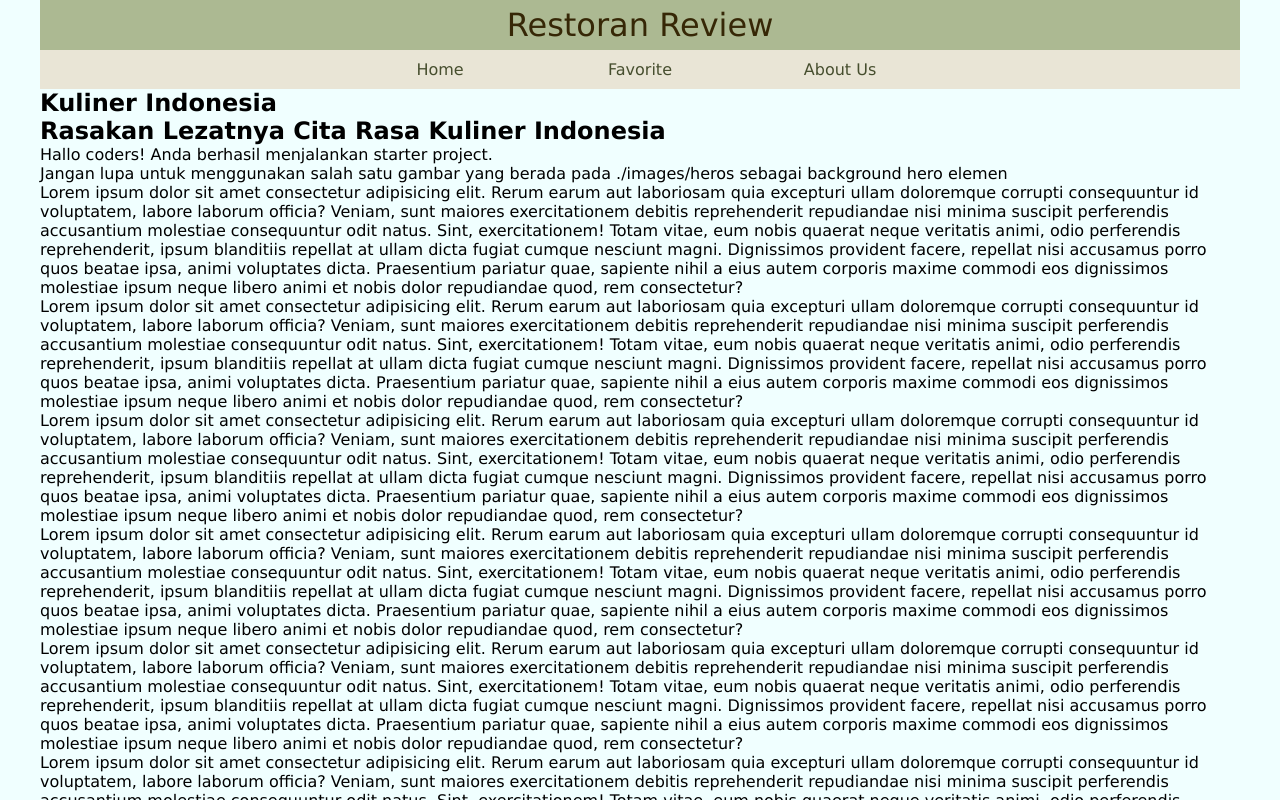
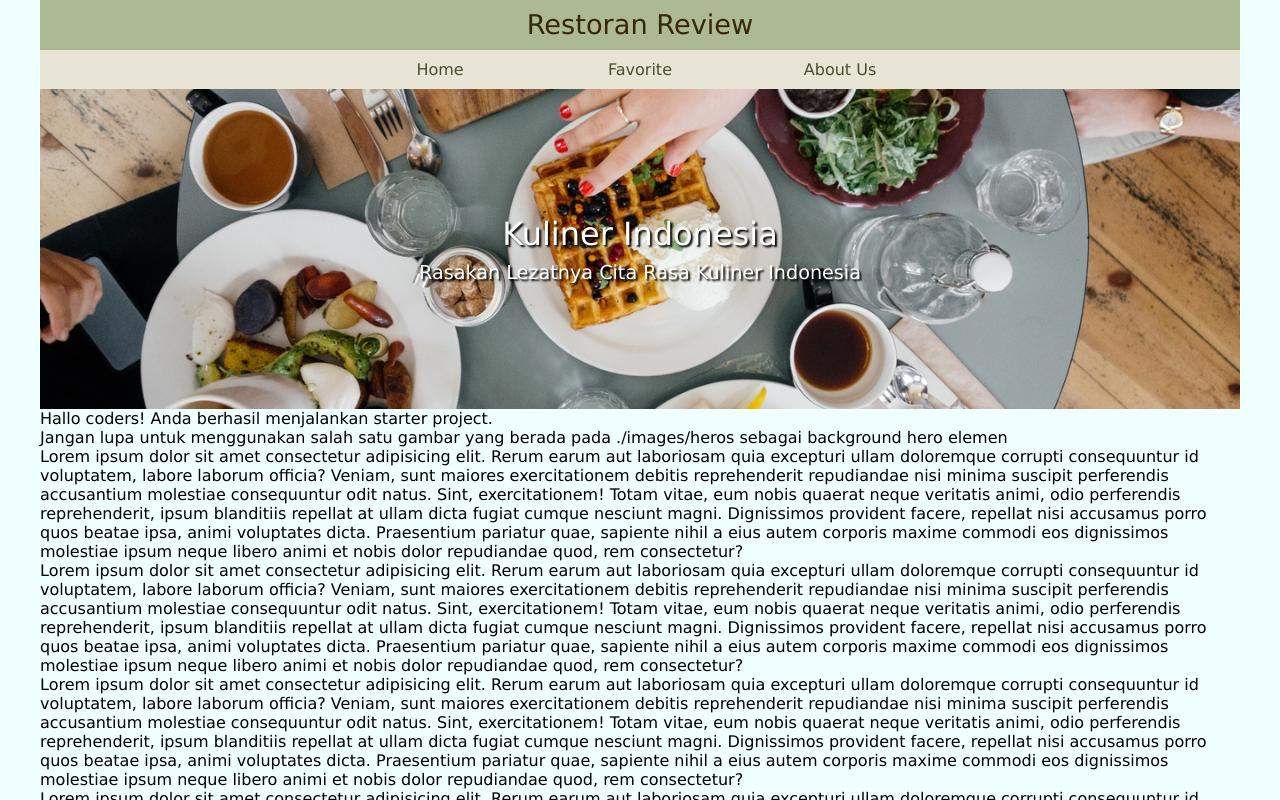
Before and after one commit to oets-man/dicoding-web-expert, a website built with webpack: page restaurant-apps/src/templates/index.html in a window 1280 px wide. Shown: the top 800 px of the page. Built offline with nearby package versions, Linux system fonts and the light colour scheme; files whose address does not match are found by name.

Commit message:
create branch tes img content

```diff
--- a/restaurant-apps/src/styles/main.scss
+++ b/restaurant-apps/src/styles/main.scss
@@ -1,10 +1,4 @@
 @import url('https://fonts.googleapis.com/css2?family=Barlow:ital,wght@0,100;0,200;0,300;0,400;1,100;1,200;1,300&display=swap');
-* {
-	margin: 0;
-	padding: 0;
-	box-sizing: border-box;
-	font-family: 'Ubuntu', Geneva, Tahoma, sans-serif;
-}
 // variables
 $tablet: 768px;
 $laptop: 1024px;
@@ -13,16 +7,26 @@ $dark2: #464e2e;
 $light1: #e9e5d6;
 $light2: #acb992;
 $light3: #d7e0c3;
+
+* {
+	margin: 0;
+	padding: 0;
+	box-sizing: border-box;
+	font-family: 'Ubuntu', Geneva, Tahoma, sans-serif;
+}
+
 body {
 	max-width: 1200px;
 	margin: 0 auto;
 	background-color: azure;
 }
+
 .sticky {
 	position: sticky;
 	top: 0;
 	z-index: 1;
 }
+
 .header__inner {
 	display: flex;
 	flex-direction: row;
@@ -35,7 +39,7 @@ body {
 		padding: 0 10px;
 	}
 	.header__title {
-		font-size: 2em;
+		font-size: 1.7em;
 		font-weight: normal;
 	}
 	@media screen and (min-width: $tablet) {
@@ -105,63 +109,39 @@ nav {
 	}
 }
 
-// .hero {
-// 	position: relative;
-// 	width: 100%;
-// 	height: 40vh;
-// 	display: flex;
-// 	justify-content: center;
-// 	align-items: center;
-// 	background: linear-gradient(45deg, #98cbff, #98ffcb);
+.hero {
+	display: flex;
+	position: relative;
+	width: 100%;
+	height: 40vh;
+	justify-content: center;
+	align-items: center;
 
-// 	&::before {
-// 		content: '';
-// 		position: relative;
-// 		top: 0;
-// 		left: 0;
-// 		width: 100%;
-// 		height: 100%;
-// 		background: url(../public/images/heros/hero-image_2.jpg);
-// 		background-repeat: no-repeat;
-// 		background-size: cover;
-// 		background-position: center center;
-// 		filter: brightness(60%);
-// 	}
-// 	.hero-content {
-// 		position: absolute;
-// 		color: white;
-// 		text-align: center;
-// 		// margin: 0.625rem;
-
-// 		.hero-title {
-// 			font-size: 3rem;
-// 			font-weight: 600;
-// 			margin-bottom: 0;
-// 		}
-// 		.hero-subtitle {
-// 			font-size: 1.5rem;
-// 			font-weight: 200;
-// 			margin-top: 0.5rem;
-// 			padding: 0 20px;
-// 		}
-// 		// .hero-button {
-// 		// 	background-color: #ae2d59;
-// 		// 	color: white;
-// 		// 	border: 1px solid #cb376a;
-// 		// 	margin-top: 2.5rem;
-// 		// 	padding: 0.7rem 1rem;
-// 		// 	font-size: 1.125rem;
-// 		// 	font-weight: 200;
-// 		// 	cursor: pointer;
-// 		// 	border-radius: 5px;
-// 		// }
-// 		// .hero-button:hover {
-// 		// 	background-color: #cb376a;
-// 		// 	border: 1px solid #db7598;
-// 		// }
-// 	}
-// }
-main {
-	position: relative;
-	z-index: -111;
+	img {
+		display: block;
+		position: relative;
+		width: 100%;
+		height: 100%;
+		object-fit: cover;
+		object-position: center;
+	}
+	.hero-content {
+		position: absolute;
+		margin: auto;
+		color: #fff;
+		text-align: center;
+		text-shadow: 2px 2px 2px black;
+		.hero-title {
+			padding: 0 20px;
+			margin: 0 auto;
+			font-size: 2rem;
+			font-weight: 500;
+		}
+		.hero-subtitle {
+			font-size: 1.2rem;
+			font-weight: 300;
+			margin-top: 0.5rem;
+			padding: 0 20px;
+		}
+	}
 }
--- a/restaurant-apps/src/templates/index.html
+++ b/restaurant-apps/src/templates/index.html
@@ -23,12 +23,10 @@
 			</section>
 
 			<section class="hero">
+				<img src="./images/heros/hero-image_2.jpg" alt="" />
 				<div class="hero-content">
 					<h1 class="hero-title">Kuliner Indonesia</h1>
 					<h2 class="hero-subtitle">Rasakan Lezatnya Cita Rasa Kuliner Indonesia</h2>
-					<!-- <button type="button" class="hero-button" onclick="location.href='tours.html'">
-						Search for tours &raquo;
-					</button> -->
 				</div>
 			</section>
 		</header>
```
